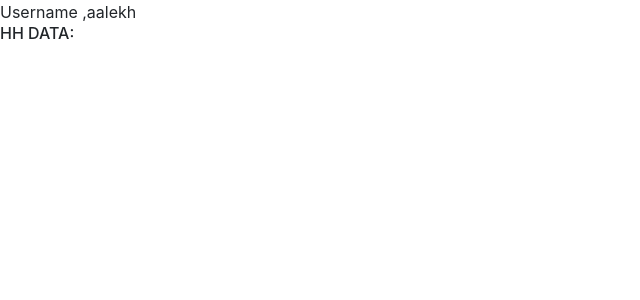
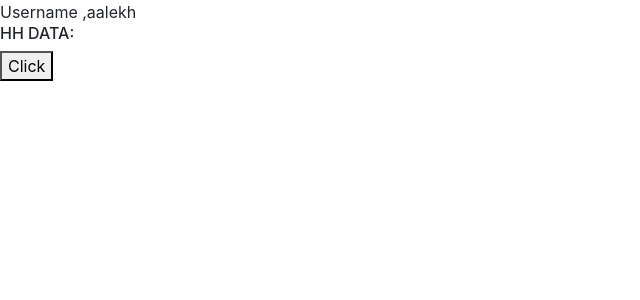
Before and after one commit to aalekh42/Data-Transfromation-Tool, a React (Create React App) app: page / in a window 1280 px wide. Shown: the top 300 px of the page, without its empty margins (0-640 px from the left). Built offline with nearby package versions, Linux system fonts and the light colour scheme; the HTML template or start-up script is replaced by a standard one.

Commit message:
Incrementing a global state in redux

```diff
--- a/src/components/Demo.js
+++ b/src/components/Demo.js
@@ -2,12 +2,13 @@ import React, { useState } from 'react'
 import { setHhData } from '../redux';
 import {connect} from 'react-redux';
 
-function Demo({hhData,name}) {
+function Demo({hhData,name,setHhData}) {
   const [user,setUser]= useState(name);
   return (
     <>
         <div>Username ,{name} </div>
         <h6>HH DATA:{hhData}</h6>
+        <button onClick={()=>setHhData(hhData+1)}>Click</button>
     </>
   )
 }
@@ -24,7 +25,7 @@ const mapStateToProps = state =>{
 //STEP 2 (Use dispatch as a paramter and returns a function. Here e can use action Creater methods will act as an props)
 const mapDispatchToProps=dispatch=>{
     return{
-        setHhData:()=>dispatch(setHhData())
+        setHhData:(data)=>dispatch(setHhData(data))
     }
 }
 
--- a/src/redux/actions/DttActions.js
+++ b/src/redux/actions/DttActions.js
@@ -1,7 +1,8 @@
 import {SET_HH_DATA} from '../constants/actionTypes'
 
-export const setHhData=()=>{
+export const setHhData=(hhData)=>{
     return{
-        type:'SET_HH_DATA'
+        type:'SET_HH_DATA',
+        hhData
     }
 }
```
